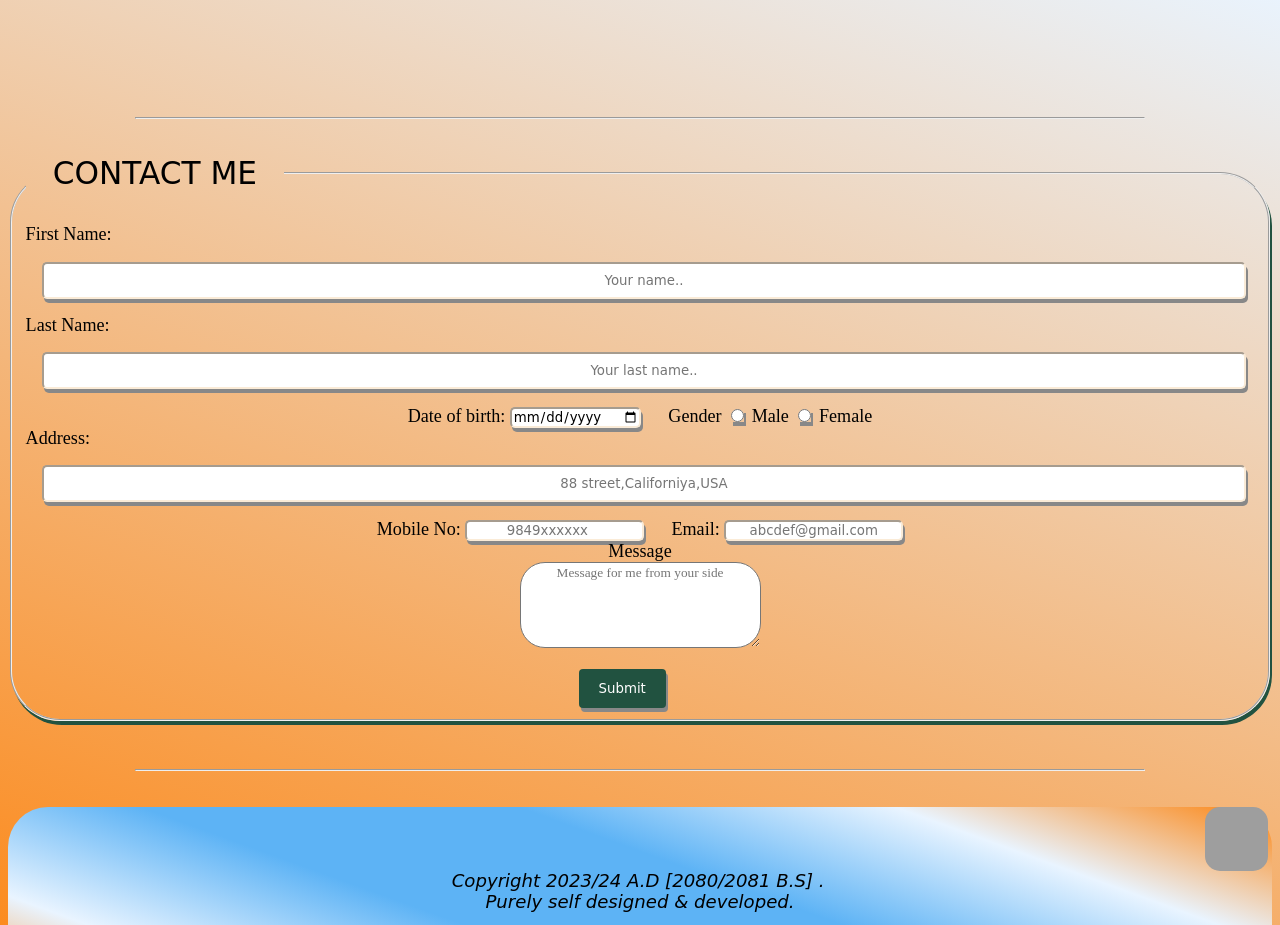
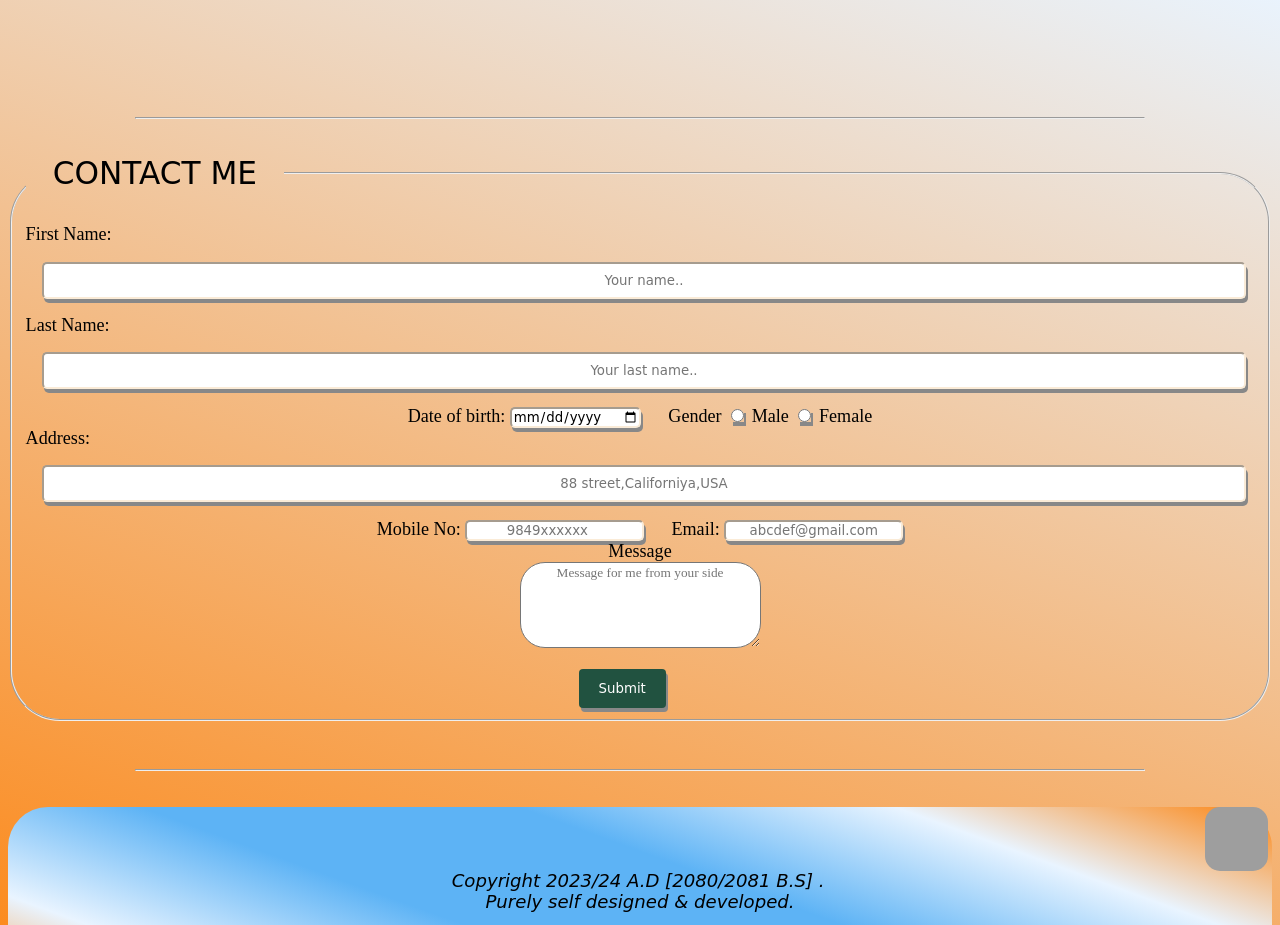
Before and after one commit to shrestha8summit/shrestha8summit.github.io, a plain HTML site: page index.html in a window 1280 px wide. Shown: the part 1540-2465 px from the top of the page. Drawn offline with Linux system fonts and the light colour scheme; grey boxes are pictures that could not be loaded; a web font is replaced by a local one.

Commit message:
style.css

```diff
--- a/style.css
+++ b/style.css
@@ -225,7 +225,6 @@ form
 
 fieldset{
     border-radius: 50px;
-    box-shadow: 2px 4px#215240;
 }
 
 form legend{
```
